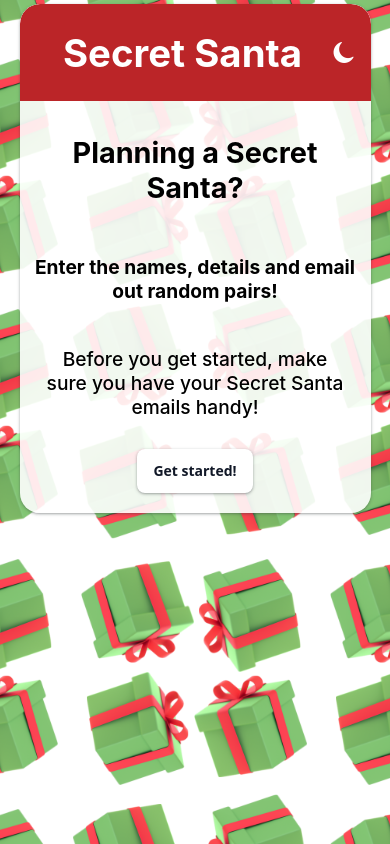
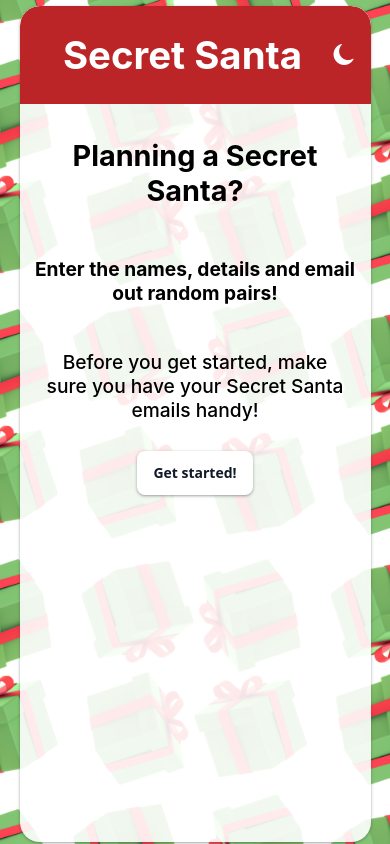
Before and after one commit to W1llB/Secret_Santa_Frontend, a React (Create React App) app in the folder secretsanta/: page / in a window 390 px wide. Built offline with nearby package versions, Linux system fonts and the light colour scheme; no server answers.

Commit message:
removed position, set body vh and changed main div vh in media query

```diff
--- a/secretsanta/src/components/App/App.css
+++ b/secretsanta/src/components/App/App.css
@@ -3,7 +3,9 @@
  --xmas-red: #bb2528;
 }
 
-
+.body{
+  min-height: 100vh;
+}
 
 .app-dark {
   display: flex;
@@ -14,7 +16,7 @@
   background-image: url('../../icons/presentbackground_dark.png');
   background-repeat: repeat;
   background-position: center;
-  min-height: 100vmin;
+  min-height: 100vh;
   color:#FFFFFF
 }
 
@@ -27,7 +29,7 @@
   background-image: url('../../icons/presentbackgroundsmall.png');
   background-repeat: repeat;
   background-position: center;
-  min-height: 100vmin;
+  min-height: 100vh;
 
 }
 .header {
@@ -315,19 +317,6 @@ button:focus-visible {
 }
 
 @media  screen and (max-width: 768px) {
-  .app-dark{
-    position: absolute;
-    height: 100%;
-    justify-content: start;
-
-  }
-
-  .app{
-    position: absolute;
-    height: 100%;
-    justify-content: start;
-
-  }
 
   .form-main-card{
     width: 80%;
@@ -338,8 +327,10 @@ button:focus-visible {
 
   .form-main-card{
     width: 90%;
+    min-height: 99vh;
   }
   .form-main-card-dark{
+    min-height: 99vh;
     width: 90%;
   }
 
--- a/secretsanta/src/index.css
+++ b/secretsanta/src/index.css
@@ -5,7 +5,8 @@ body {
     sans-serif;
   -webkit-font-smoothing: antialiased;
   -moz-osx-font-smoothing: grayscale;
-  height: 100%;
+
+
 }
 
 code {
```
